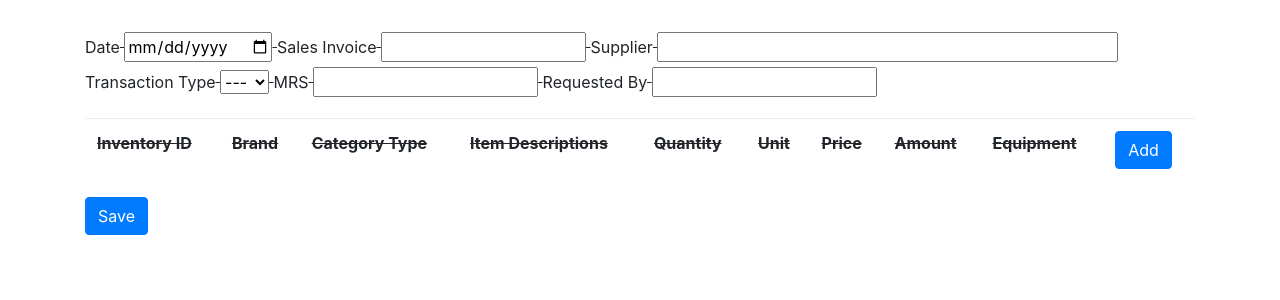
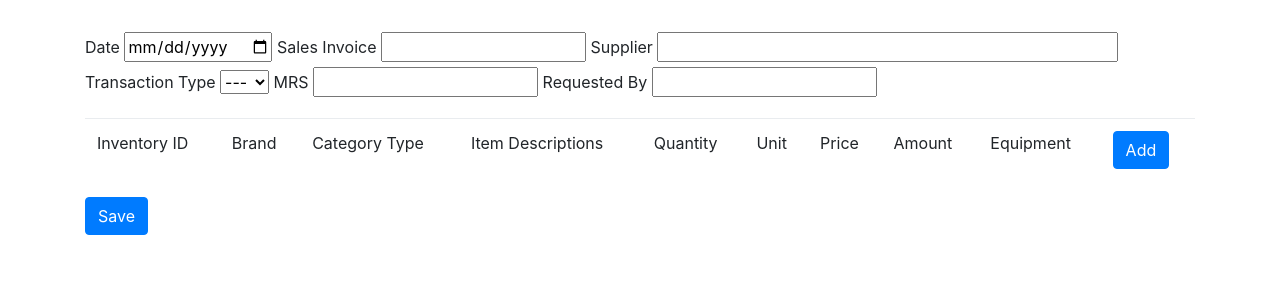
Before and after one commit to joeygracesabusido/inventory_management, a Django app: page /inventory/ in a window 1280 px wide. Shown: the part 56-356 px from the top of the page. Run offline with Django 4.2, Linux system fonts and the light colour scheme; data comes from the database, SQL or seed files in the repository; some libraries are stand-ins or nearby versions.

Commit message:
remove <s> in html that cause the problem

```diff
--- a/inventory/inventory_management/templates/inventory.html
+++ b/inventory/inventory_management/templates/inventory.html
@@ -1,8 +1,6 @@
 {% extends 'base.html' %}
 
 {% block content %}
-
-<s>
     <form action="{% url 'insert-inventory-in' %}" method="POST">
         {% csrf_token %}
         <div  class="container mt-2"><br>
@@ -79,8 +77,8 @@
 
         </div>
         <div class="container mt-3">
-            <table class="table table-borderless">
-                <thead class="font-weight-bold">
+            <table class="table">
+                <thead>
                     <tr>
 
                         <td>Inventory ID</td>
@@ -325,10 +323,4 @@
 
     </script>
 
-
-
-
-
-</body>
-
 {% endblock %}
```
